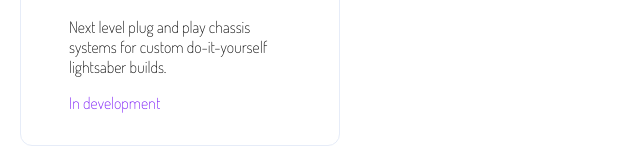
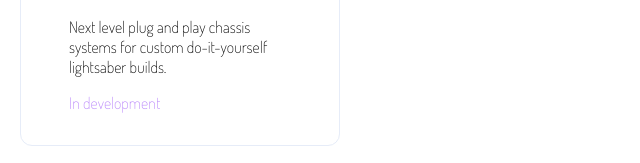
Before and after one commit to WildCodeSchool-2024-02/JS-RemoteFR-Code-Of-War-checkpoint-1, a website: page site/portfolio.html in a window 1280 px wide. Shown: the part 1910-2073 px from the top of the page, 0-640 px from the left. Drawn offline with Linux system fonts and the light colour scheme.

Commit message:
CSS step 7 réussie

```diff
--- a/site/css/portfolio.css
+++ b/site/css/portfolio.css
@@ -140,3 +140,12 @@ p {
     flex-direction: column-reverse;
   }
 }
+
+/* Step 7 */
+
+.box:first-of-type a,
+.box:last-of-type a {
+  opacity: 0.5;
+}
+
+;
```
